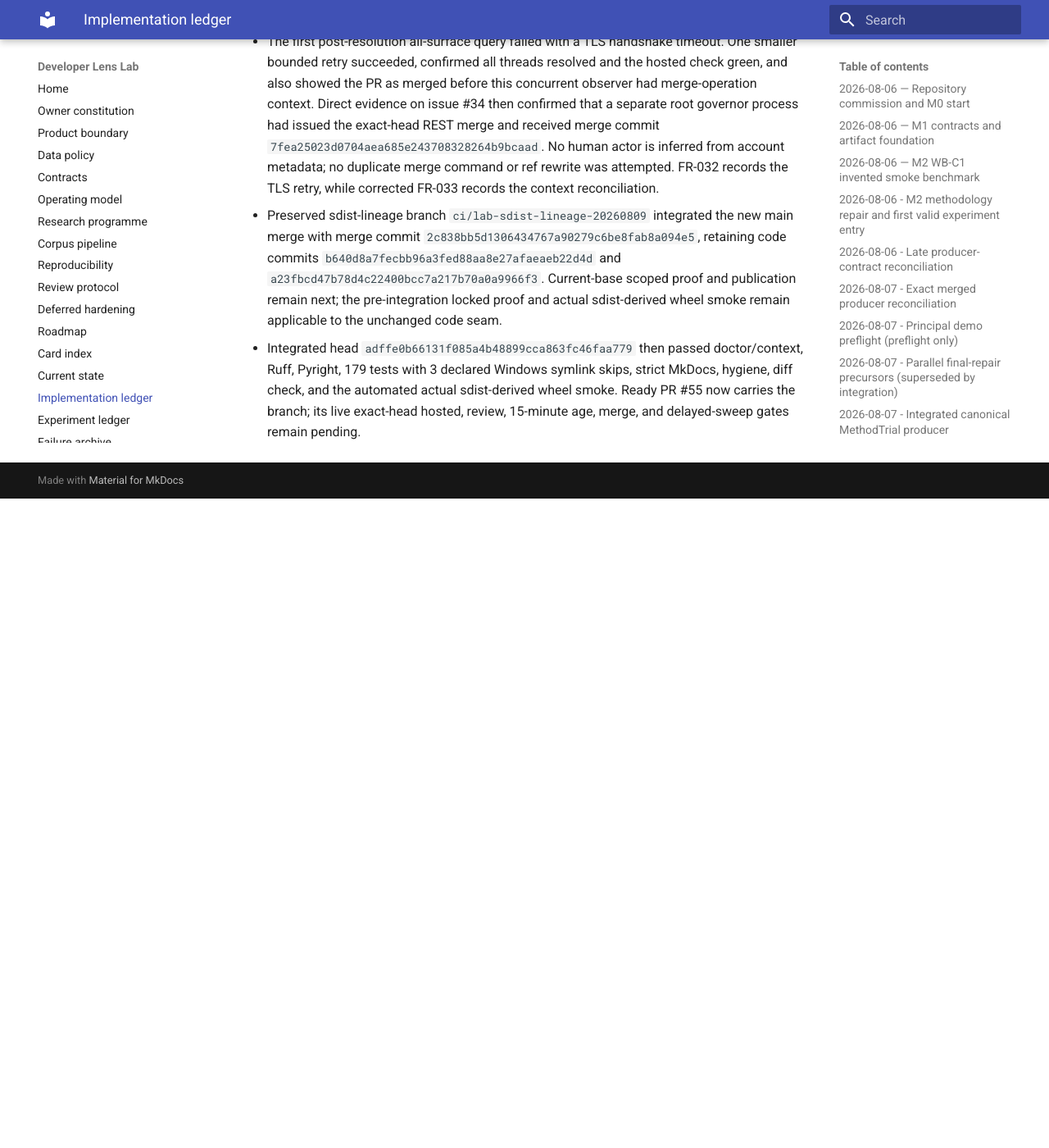
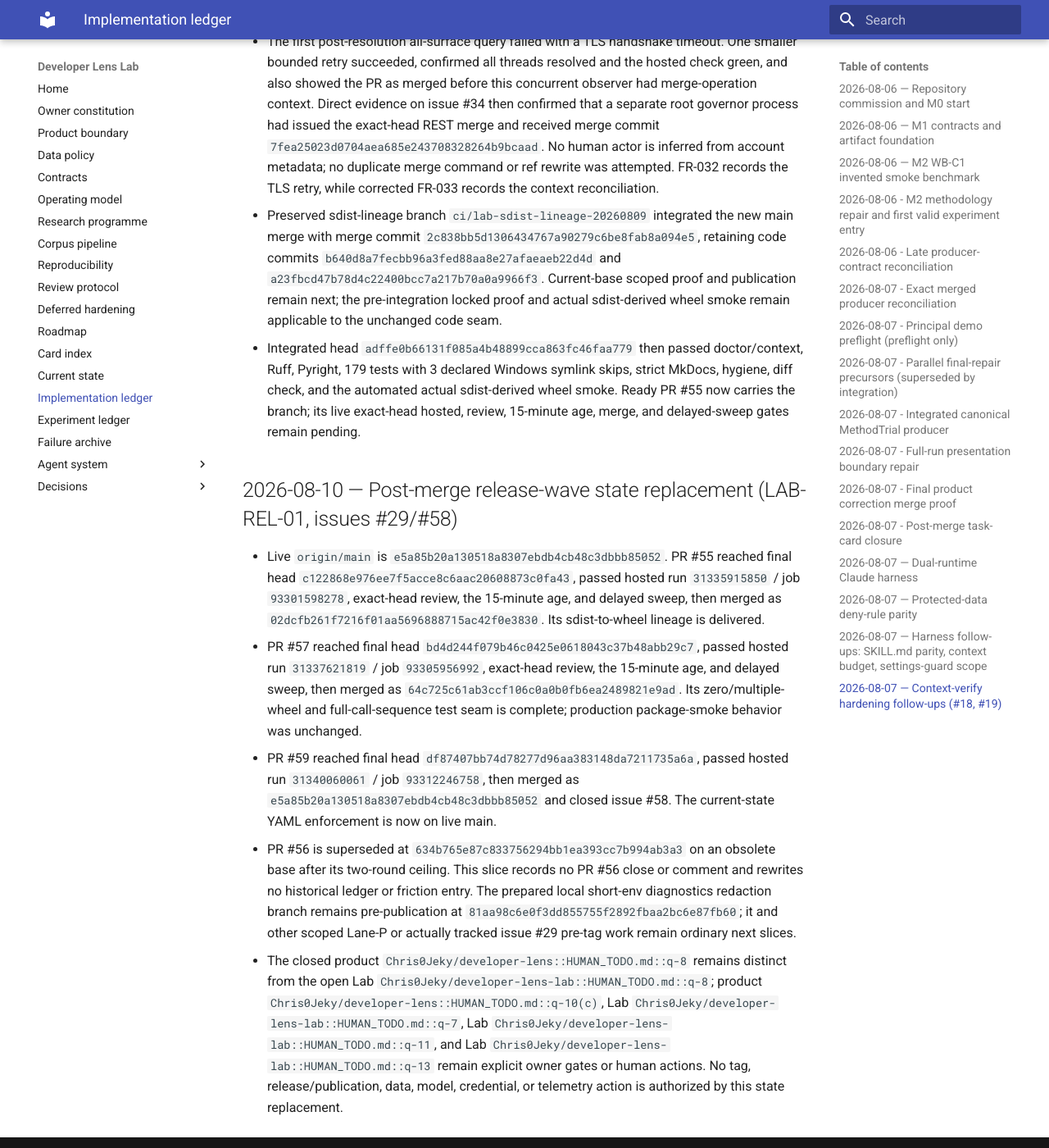
Before and after one commit to Chris0Jeky/developer-lens-lab, an MkDocs documentation site: the page built from docs/IMPLEMENTATION_LEDGER.md, in a window 1280 px wide and 1400 px high, scrolled down 30092 px. Shown: the whole window at 82% size. Built offline with MkDocs 1.6.1 and Material for MkDocs 9.7.7, drawn with Linux system fonts in a browser that asks for light colours; before the commit the page ends 30700 px from its top, so only the background shows below that.

Commit message:
Reconcile Lab state after merged release slices

````diff
--- a/docs/CURRENT_STATE.md
+++ b/docs/CURRENT_STATE.md
@@ -3,7 +3,7 @@
 Live Git and CI outrank this file. Historical ledgers never override it.
 
 ```yaml
-updated: 2026-08-09
+updated: 2026-08-10
 phase: M3_GOVERNOR_CONTROL_PLANE
 posture: >-
   public repository; constitution v2 recorded (docs/OWNER_CONSTITUTION.md) — real own/curated data,
@@ -12,24 +12,22 @@ posture: >-
   mechanically true; tier stays truthfully T1/sensitive_data=false
 repository: Chris0Jeky/developer-lens-lab (public)
 branch: main
-head: refresh with git rev-parse origin/main
+head: e5a85b20a130518a8307ebdb4cb48c3dbbb85052
 active_wave:
   - lane: >-
       LAB-REL-01 v0.1.0 release wave (issue #29)
     writer: >-
-      branch `ci/lab-sdist-lineage-20260809` with code head
-      `a23fbcd47b78d4c22400bcc7a217b70a0a9966f3` and main-integration commit
-      `2c838bb5d1306434767a90279c6be8fab8a094e5` in its coordinator-owned isolated worktree; ready PR
-      #55 carries the current head
+      no merged PR remains in review; PR #55 and PR #57 are merged on main. The prepared local branch
+      `fix/package-smoke-short-env-redaction-20260809` at `81aa98c6e0f3dd855755f2892fbaa2bc6e87fb60`
+      remains pre-publication in its preserved worktree.
     state: >-
-      IN_REVIEW after LAB-GOV-01, LAB-WBC1-06, LAB-GOV-02, dependency remediation #5, the
-      distinct-signoff release prompt and changelog, and the non-credential package-smoke,
-      timeout, ignored-tree exclusion, bounded diagnostics, traversal pruning, PATH/uv validation,
-      and diagnostic-redaction/state-reconciliation seams all merged. Sdist-to-wheel lineage is
-      implemented, integrated with live main, locally proved at 179 passed / 3 declared skips plus
-      automated sdist-derived wheel smoke, and published as ready PR #55. Complete its exact-head
-      hosted, review, and 15-minute aging gate. Keep later hardening, asset, and tag work separate,
-      with no data activation.
+      READY_FOR_NEXT_SLICE after PR #55 sdist-to-wheel lineage merged as
+      `02dcfb261f7216f01aa5696888715ac42f0e3830`, PR #57 package-smoke contract tests merged as
+      `64c725c61ab3ccf106c0a0b0fb6ea2489821e9ad`, and PR #59 current-state YAML enforcement merged as
+      `e5a85b20a130518a8307ebdb4cb48c3dbbb85052` closing issue #58. PR #56 is superseded on its
+      obsolete base and is not closed or commented in this slice. Keep remaining hardening, Lane-P,
+      asset, release, publication, and tag work separate, with no data, model, credential, or
+      telemetry activation.
 delivered:
   - LAB-GOV-02: >-
       DONE — lab PR #35 merged at bba0c18261c0a2b77332a0408f63b10c774c91f4 and closed issue #33.
@@ -106,20 +104,36 @@ delivered:
       thread triage, then merged as `7fea25023d0704aea685e243708328264b9bcaad` at 20:33:27Z; its
       delayed 20:37Z sweep was clean. FR-032 records the final-snapshot TLS retry; FR-033 records
       and corrects a concurrent observer's incomplete merge-operation context.
+  - package_smoke_sdist_lineage: >-
+      DONE — PR #55 final head `c122868e976ee7f5acce8c6aac20608873c0fa43` passed hosted run
+      `31335915850` / job `93301598278`, exact-head review, the 15-minute age, and delayed sweep,
+      then merged as `02dcfb261f7216f01aa5696888715ac42f0e3830`.
+  - package_smoke_contract_tests: >-
+      DONE — PR #57 final head `bd4d244f079b46c0425e0618043c37b48abb29c7` passed hosted run
+      `31337621819` / job `93305956992`, exact-head review, the 15-minute age, and delayed sweep,
+      then merged as `64c725c61ab3ccf106c0a0b0fb6ea2489821e9ad`; its zero/multiple-wheel and
+      full-call-sequence test seam is complete.
+  - current_state_yaml: >-
+      DONE — PR #59 final head `df87407bb74d78277d96aa383148da7211735a6a` passed hosted run
+      `31340060061` / job `93312246758` and merged as
+      `e5a85b20a130518a8307ebdb4cb48c3dbbb85052`, closing issue #58.
 next_safe_slice: >-
-  Complete ready PR #55's exact-head hosted, review, and 15-minute aging gate, then select the
-  tracked zero/multiple-wheel or full-call-sequence test seam. Pre-cap diagnostic-memory hardening
-  remains task debt until a design avoids both unbounded capture and a raw unredacted disk sink;
-  process-tree cleanup stays separate. Lane-P candidate-content review, screenshots, publication,
-  and owner-gated release lanes remain parked. Do not inspect ignored candidate bytes, publish assets,
-  tag, add credentials, activate data or models, or enable telemetry.
+  Continue issue #29 with the prepared `fix/package-smoke-short-env-redaction-20260809` branch at
+  `81aa98c6e0f3dd855755f2892fbaa2bc6e87fb60` still pre-publication, then select one scoped Lane-P or
+  other actually tracked unfinished pre-tag seam. Pre-cap diagnostic-memory hardening remains task
+  debt until a design avoids both unbounded capture and a raw unredacted disk sink; process-tree
+  cleanup stays separate. No tag, release/publication, asset review, credential, data, model, or
+  telemetry action is authorized here.
 release_and_owner_gates: >-
-  joint release remains reaffirmed, but no tag is authorized. Chris0Jeky/developer-lens::HUMAN_TODO.md::q-10(c)
-  release sign-off and Chris0Jeky/developer-lens-lab::HUMAN_TODO.md::q-11 aesthetic sign-off still
-  block tags. A separate Code of Conduct inbox is selected, but its address is pending under
-  Chris0Jeky/developer-lens::HUMAN_TODO.md::q-10; CLA and all other owner choices remain deferred.
-  `Chris0Jeky/developer-lens-lab::HUMAN_TODO.md::q-13` is separate machine hygiene and does not
-  block release preparation or authorize inspection of the two private-handoff targets.
+  joint release remains reaffirmed, but no tag is authorized. The closed product
+  `Chris0Jeky/developer-lens::HUMAN_TODO.md::q-8` gate does not close the distinct open Lab
+  `Chris0Jeky/developer-lens-lab::HUMAN_TODO.md::q-8` real-study public-transformation gate.
+  Product `Chris0Jeky/developer-lens::HUMAN_TODO.md::q-10(c)` release sign-off and Lab
+  `Chris0Jeky/developer-lens-lab::HUMAN_TODO.md::q-11` aesthetic sign-off still block tags. Lab
+  `Chris0Jeky/developer-lens-lab::HUMAN_TODO.md::q-7` legal review and
+  `Chris0Jeky/developer-lens-lab::HUMAN_TODO.md::q-13` machine hygiene remain open; the separate
+  Code of Conduct inbox is pending under product q-10. None authorizes release,
+  publication, data, model, credential, or telemetry work.
 capabilities:
   network_collection: disabled (authorized in principle; gated on LAB-ACT-01 preconditions)
   external_model: disabled (auto-hypotheses authorized in principle; gated + product-side)
@@ -167,25 +181,14 @@ late_review_debt: >-
   follow-up; issue #23 tracked as LAB-CONTRACT-03 (product-owned schema change); issue #6 remains open
   even though LAB-WBC1-06 is DONE.
 exact_resume_point: >-
-  Continue ready PR #55 on preserved branch `ci/lab-sdist-lineage-20260809` at its live GitHub head.
-  Code head `a23fbcd47b78d4c22400bcc7a217b70a0a9966f3` is integrated with Lab main merge
-  `7fea25023d0704aea685e243708328264b9bcaad` through integration commit
-  `2c838bb5d1306434767a90279c6be8fab8a094e5`. The current-base locked gate passed doctor/context,
-  Ruff, Pyright, 179 tests with 3 declared skips, strict docs, hygiene, diff check, and automated
-  actual sdist-derived wheel smoke; finish only the live hosted/review/aging/merge gate. Commits
-  `b640d8a7fecbb96a3fed88aa8e27afaeaeb22d4d` and `a23fbcd47b78d4c22400bcc7a217b70a0a9966f3` build
-  exactly one sdist, build exactly one wheel from that selected archive, and add typed synthetic
-  lineage/fail-closed tests; the combined locked gate passed 179 tests with 3 declared skips plus
-  automated actual smoke in 87.5 seconds. PR #52 final head
-  `46961957e09bb976b34beb41fee5e69d89d21076` and hosted run `31332413187` are green and merged as
-  `b966341d293a50d2b51f448fa23d3248d7e575fd`; FR-025 records its missed top-level-comment snapshot
-  and FR-028 records the unsatisfied 15-minute exact-head age. The frozen producer replay at
-  `0ef193070a9b80b81cef5a1710a1d65e0b271c15` and product tracked fixture/schema proof at product
-  commit `7bbb8ee6f9124424b3d8362170f0f4d738f5cb43` are complete; current product `origin/main` is
-  `7ae4b31861ad5403587adf8fefb90a085598bd57`. Do not substitute the rejected current-head candidate,
-  inspect ignored candidate bytes, or cross the Lane-P publication/sign-off boundary. Keep
-  Chris0Jeky/developer-lens-lab::HUMAN_TODO.md::q-7 (CLA/external-contribution strategy),
-  Chris0Jeky/developer-lens-lab::HUMAN_TODO.md::q-11 (aesthetic sign-off),
-  Chris0Jeky/developer-lens::HUMAN_TODO.md::q-10(c) release sign-off, and every non-C0 lane explicit
-  and closed as applicable; tag, credentials, data, models, and telemetry remain closed.
+  Resume from live `origin/main` at `e5a85b20a130518a8307ebdb4cb48c3dbbb85052` after merged PR #55
+  (`02dcfb261f7216f01aa5696888715ac42f0e3830`), PR #57
+  (`64c725c61ab3ccf106c0a0b0fb6ea2489821e9ad`), and PR #59
+  (`e5a85b20a130518a8307ebdb4cb48c3dbbb85052`, closing issue #58). PR #57 completes the
+  zero/multiple-wheel and full-call-sequence test seam. PR #56 is superseded at
+  `634b765e87c833756294bb1ea393cc7b994ab3a3` on its obsolete base; do not close or comment on it in
+  this slice. The prepared short-env diagnostics redaction branch remains at
+  `81aa98c6e0f3dd855755f2892fbaa2bc6e87fb60` and pre-publication. Select the next scoped issue #29
+  pre-tag seam under the ordinary gate; keep Lane-P review, release/publication, tag, credentials,
+  data, models, telemetry, and all owner gates closed.
 ```
--- a/docs/IMPLEMENTATION_LEDGER.md
+++ b/docs/IMPLEMENTATION_LEDGER.md
@@ -993,3 +993,30 @@ Append milestone evidence. Live GitHub facts are snapshots and must be refreshed
   Pyright, 179 tests with 3 declared Windows symlink skips, strict MkDocs, hygiene, diff check, and
   the automated actual sdist-derived wheel smoke. Ready PR #55 now carries the branch; its live
   exact-head hosted, review, 15-minute age, merge, and delayed-sweep gates remain pending.
+
+## 2026-08-10 — Post-merge release-wave state replacement (LAB-REL-01, issues #29/#58)
+
+- Live `origin/main` is `e5a85b20a130518a8307ebdb4cb48c3dbbb85052`. PR #55 reached final head
+  `c122868e976ee7f5acce8c6aac20608873c0fa43`, passed hosted run `31335915850` / job
+  `93301598278`, exact-head review, the 15-minute age, and delayed sweep, then merged as
+  `02dcfb261f7216f01aa5696888715ac42f0e3830`. Its sdist-to-wheel lineage is delivered.
+- PR #57 reached final head `bd4d244f079b46c0425e0618043c37b48abb29c7`, passed hosted run
+  `31337621819` / job `93305956992`, exact-head review, the 15-minute age, and delayed sweep,
+  then merged as `64c725c61ab3ccf106c0a0b0fb6ea2489821e9ad`. Its zero/multiple-wheel and
+  full-call-sequence test seam is complete; production package-smoke behavior was unchanged.
+- PR #59 reached final head `df87407bb74d78277d96aa383148da7211735a6a`, passed hosted run
+  `31340060061` / job `93312246758`, then merged as `e5a85b20a130518a8307ebdb4cb48c3dbbb85052`
+  and closed issue #58. The current-state YAML enforcement is now on live main.
+- PR #56 is superseded at `634b765e87c833756294bb1ea393cc7b994ab3a3` on an obsolete base after
+  its two-round ceiling. This slice records no PR #56 close or comment and rewrites no historical
+  ledger or friction entry. The prepared local short-env diagnostics redaction branch remains
+  pre-publication at `81aa98c6e0f3dd855755f2892fbaa2bc6e87fb60`; it and other scoped Lane-P or
+  actually tracked issue #29 pre-tag work remain ordinary next slices.
+- The closed product `Chris0Jeky/developer-lens::HUMAN_TODO.md::q-8` remains distinct from the open
+  Lab `Chris0Jeky/developer-lens-lab::HUMAN_TODO.md::q-8`; product
+  `Chris0Jeky/developer-lens::HUMAN_TODO.md::q-10(c)`, Lab
+  `Chris0Jeky/developer-lens-lab::HUMAN_TODO.md::q-7`, Lab
+  `Chris0Jeky/developer-lens-lab::HUMAN_TODO.md::q-11`, and Lab
+  `Chris0Jeky/developer-lens-lab::HUMAN_TODO.md::q-13` remain explicit owner gates or human actions.
+  No tag, release/publication, data, model, credential, or telemetry action is authorized by this
+  state replacement.
````
